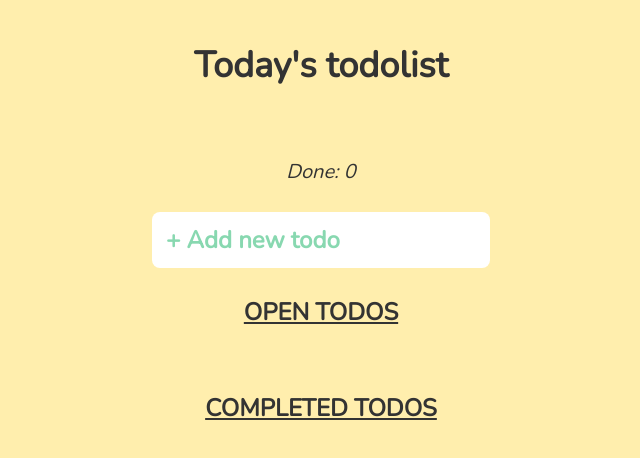
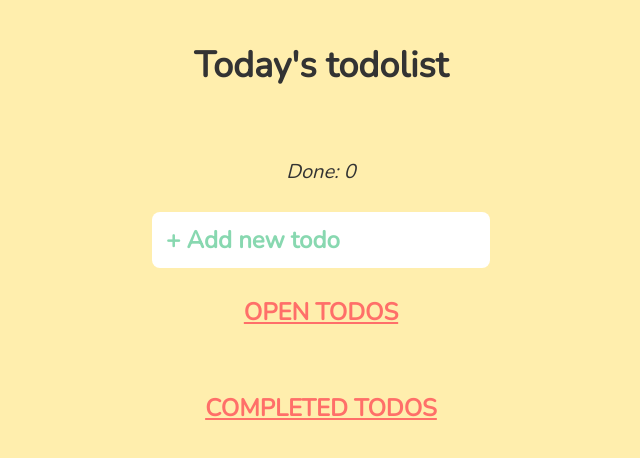
Before and after one commit to christophcar/react-todolist-app, a React (Create React App) app: page / in a window 1280 px wide. Shown: the top 458 px of the page, without its empty margins (319-959 px from the left). Built offline with nearby package versions, Linux system fonts and the light colour scheme.

Commit message:
Add more styled components

```diff
--- a/src/Seperator.js
+++ b/src/Seperator.js
@@ -4,23 +4,21 @@ import styled from 'styled-components'
 const Wrapper = styled.section`
   display: flex;
   align-items: center;
-}
 
-.Seperator .hr {
+  .hr {
     width: 100%;
     margin: 10px;
     border-bottom: 3px solid black;
   }
-
-.Seperator span {
+  span {
     white-space: nowrap;
     color: #ff6f69;
   }
-
   .completed {
     text-decoration: underline;
     font-weight: bold;
-}`
+  }
+`
 
 class Seperator extends Component {
   render() {
```
Lines whose indentation alone changed are shown as unchanged.
